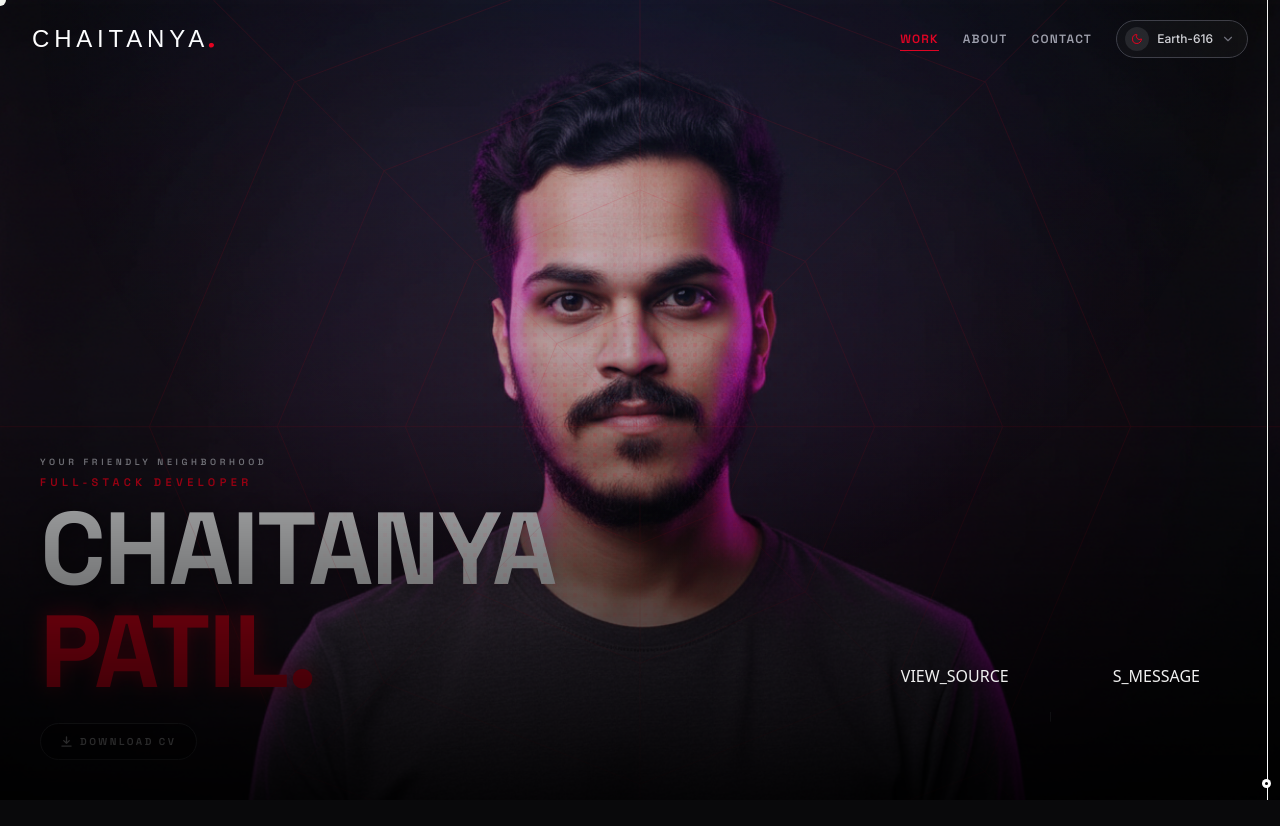
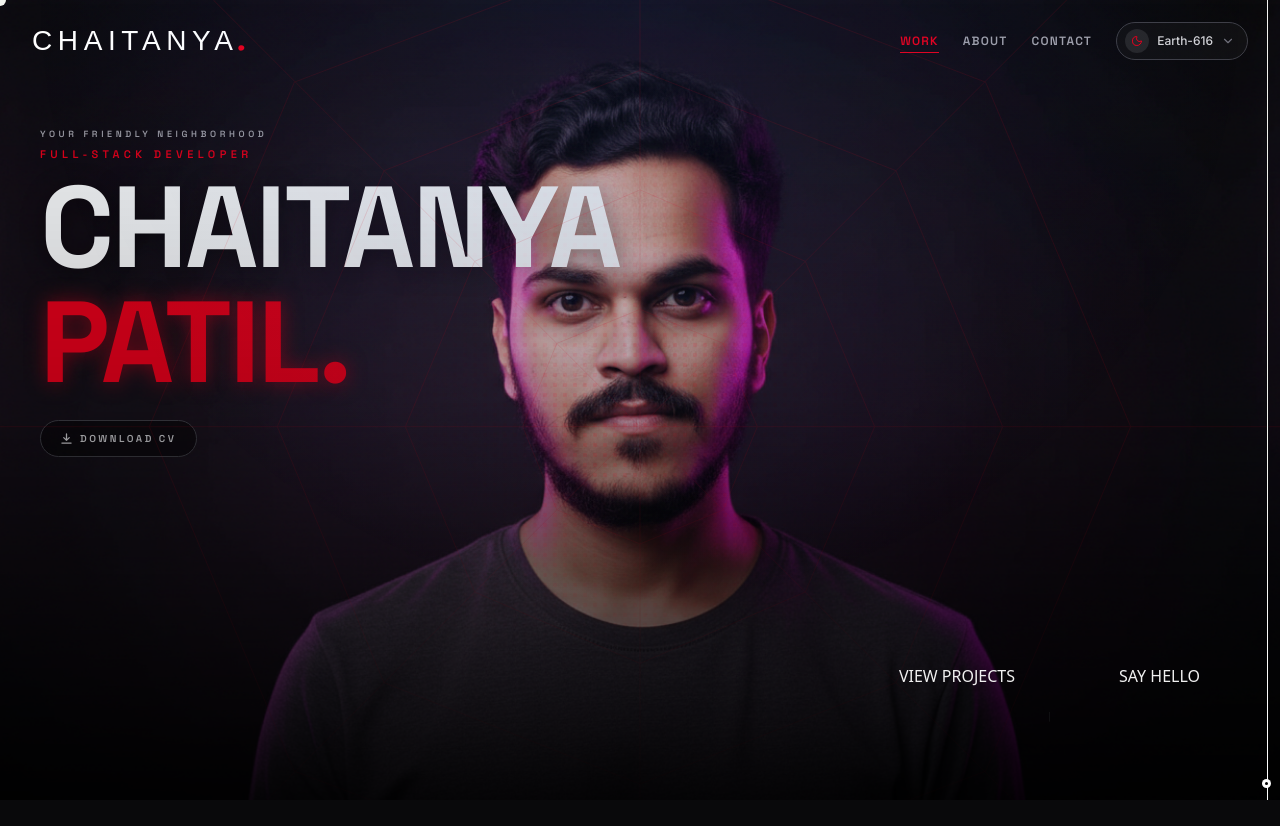
Before and after one commit to Chaitanyahoon/spidermon, a Next.js app: page / in a window 1280 px wide. Shown: the top 826 px of the page. Built offline with nearby package versions, Linux system fonts and the light colour scheme; a web font is replaced by a local one.

Commit message:
fix: refine hero section labels and move name to top-left

```diff
--- a/app/components/Hero.tsx
+++ b/app/components/Hero.tsx
@@ -307,9 +307,9 @@ export default function Hero() {
           {/* Inner Gradient — stronger at bottom for text legibility */}
           <div className="absolute inset-0 z-[4] bg-gradient-to-t from-black/90 via-black/20 to-transparent pointer-events-none" />
 
-          {/* Name Overlay — always visible at bottom-left */}
+          {/* Name Overlay — moved to top-left for better layout balance */}
           <motion.div
-            className="absolute bottom-10 left-10 pointer-events-none"
+            className="absolute top-32 left-10 pointer-events-none"
             initial={{ opacity: 0, y: 24 }}
             animate={{ opacity: 1, y: 0 }}
             transition={{ duration: 1, delay: 0.4, ease: [0.16, 1, 0.3, 1] }}
@@ -335,8 +335,8 @@ export default function Hero() {
             <h1
               className={`leading-none uppercase ${theme === "theme-1610" ? "hover-glitch" : ""}`}
               style={{
-                fontFamily: theme === "theme-1610" ? "var(--font-bangers)" : "var(--font-space-grotesk)",
-                fontSize: theme === "theme-1610" ? "clamp(4.5rem, 11vw, 10rem)" : "clamp(3rem, 8vw, 7rem)",
+                fontFamily: theme === "theme-1610" ? "var(--font-graffiti), var(--font-bangers)" : "var(--font-space-grotesk)",
+                fontSize: theme === "theme-1610" ? "clamp(4.5rem, 11vw, 10rem)" : "clamp(3.5rem, 9vw, 8rem)",
                 fontWeight: theme === "theme-1610" ? 400 : 900,
                 letterSpacing: theme === "theme-1610" ? "0.06em" : "-0.02em",
                 color: "#f8fafc",
@@ -349,6 +349,7 @@ export default function Hero() {
               <br />
               <span style={{
                 color: "var(--theme-accent)",
+                fontFamily: theme === "theme-1610" ? "var(--font-graffiti), var(--font-bangers)" : undefined,
                 textShadow: theme === "theme-1610" ? "5px 5px 0 #000, 2px 0 var(--spiderverse-cyan), -2px 0 var(--spiderverse-magenta)" : "0 0 20px rgba(232,0,28,0.5)"
               }}>Patil.</span>
             </h1>
@@ -396,14 +397,14 @@ export default function Hero() {
                 aria-label="View selected works and projects"
                 className="comic-btn-primary group flex items-center gap-3 px-10 py-4"
               >
-                VIEW_SOURCE
+                VIEW PROJECTS
               </a>
               <a
                 href="#contact"
                 aria-label="Send a message or contact me"
                 className="comic-btn-secondary px-10 py-4"
               >
-                S_MESSAGE
+                SAY HELLO
               </a>
             </div>
             <motion.div
--- a/app/components/Navbar.tsx
+++ b/app/components/Navbar.tsx
@@ -51,10 +51,11 @@ export default function Navbar() {
             setClickCount(0);
           }
         }}
-        className="hover-glitch text-sm tracking-[0.2em] uppercase text-white comic-title"
+        className={`hover-glitch text-sm tracking-[0.2em] uppercase text-white comic-title ${clickCount > 0 ? 'animate-pulse' : ''}`}
         style={{
           fontFamily: "var(--font-graffiti), var(--font-space-grotesk)",
-          fontSize: "1.5rem"
+          fontSize: "1.75rem",
+          textShadow: clickCount > 0 ? "2px 0 var(--spiderverse-cyan), -2px 0 var(--spiderverse-magenta)" : "none"
         }}
       >
         Chaitanya<span style={{ color: "var(--theme-accent)", fontFamily: "var(--font-bangers)" }}>.</span>
```
